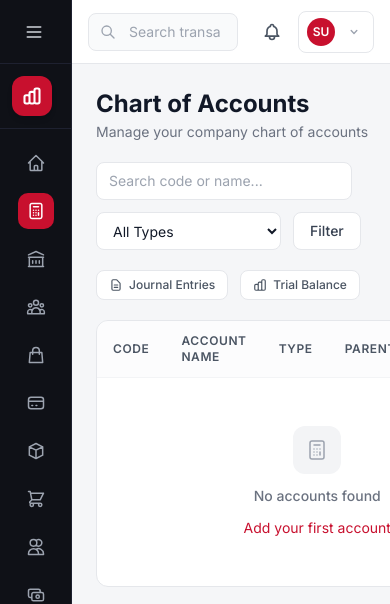
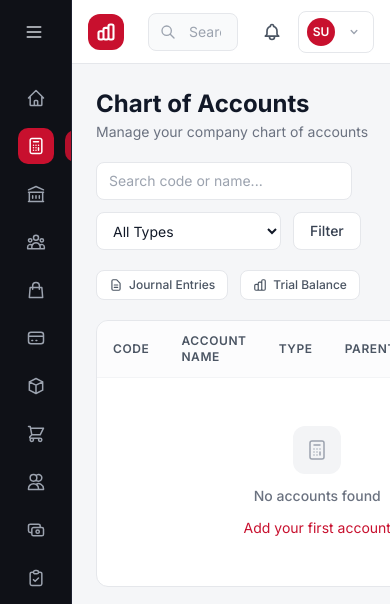
Before and after one commit to Kagunye/Merp, a Django app: page /accounting/ in a window 390 px wide; the page is wider, and only the part inside the window is pictured. Shown: the top 604 px of that part. Run offline with Django 5.2, Linux system fonts and the light colour scheme; the visitor is signed in with stand-in values (Sample User, id 1); data that the repository does not hold is empty; some libraries are stand-ins or nearby versions.

Commit message:
Match Caritas sidebar layout exactly
- Drop the brand/logo row from inside the sidebar; the Caritas sidebar
  shows only the hamburger at the top when collapsed.
- Move the MERP brand (red tile + "MERP · Business Suite") into the
  topbar, immediately right of the sidebar, mirroring where the Caritas
  logo sits in the reference screenshots.
- Add a subtle red "bleed" that extends the active item slightly off the
  right edge of the collapsed rail, matching the active-state detail
  visible on the Home icon in the reference.

Co-Authored-By: Claude Opus 4.7 <noreply@anthropic.com>
Claude-Session: https://claude.ai/code/session_01VXazJWdeE8hrKqHWfYeH5s

```diff
--- a/templates/base/base.html
+++ b/templates/base/base.html
@@ -88,11 +88,23 @@
     .nav-item:not(.active):hover .nav-icon { color: #F3F4F6; }
     .nav-item:not(.active):hover .sidebar-label { color: #F9FAFB; }
 
-    /* Active — collapsed: red rounded tile around the icon only.
+    /* Active — collapsed: red rounded tile around the icon with a subtle red
+       bleed off the right edge of the sidebar (matches the Caritas reference).
        Active — expanded: full-width red pill with white icon + label. */
     .nav-item.active .nav-icon-wrap { background: var(--primary); }
     .nav-item.active .nav-icon { color: #fff; }
     .nav-item.active .sidebar-label { color: #fff; }
+    #sidebar:not(.expanded) .nav-item.active::after {
+      content: "";
+      position: absolute;
+      right: -12px;
+      top: 6px;
+      bottom: 6px;
+      width: 10px;
+      background: var(--primary);
+      border-radius: 10px 0 0 10px;
+      opacity: 0.9;
+    }
     #sidebar.expanded .nav-item.active { background: var(--primary); }
     #sidebar.expanded .nav-item.active .nav-icon-wrap { background: transparent; }
 
@@ -212,8 +224,8 @@
 <!-- SIDEBAR -->
 <aside id="sidebar" class="fixed left-0 top-0 bottom-0 flex flex-col z-40" style="background:#0F1117; border-right:1px solid #1E2130;">
 
-  <!-- Header row: hamburger (always visible) + "Menu" label (expanded only) -->
-  <div class="h-16 flex items-center shrink-0 px-3" style="border-bottom:1px solid #1E2130;">
+  <!-- Header row: hamburger only (always visible); "Menu" label appears when expanded. -->
+  <div class="h-16 flex items-center shrink-0 px-3">
     <button type="button" onclick="toggleSidebar()" title="Toggle sidebar"
             class="w-11 h-11 flex items-center justify-center rounded-xl shrink-0 hover:bg-white/5 transition-colors">
       <svg class="w-5 h-5 text-gray-300" fill="none" stroke="currentColor" viewBox="0 0 24 24">
@@ -221,19 +233,6 @@
       </svg>
     </button>
     <span class="sidebar-label ml-2 text-sm font-semibold text-white">Menu</span>
-  </div>
-
-  <!-- Brand row -->
-  <div class="flex items-center shrink-0 px-3 py-3" style="border-bottom:1px solid #1E2130;">
-    <div class="w-10 h-10 rounded-xl flex items-center justify-center shrink-0 shadow-md" style="background: var(--primary)">
-      <svg class="w-5 h-5 text-white" fill="none" stroke="currentColor" viewBox="0 0 24 24">
-        <path stroke-linecap="round" stroke-linejoin="round" stroke-width="2.5" d="M9 19v-6a2 2 0 00-2-2H5a2 2 0 00-2 2v6a2 2 0 002 2h2a2 2 0 002-2zm0 0V9a2 2 0 012-2h2a2 2 0 012 2v10m-6 0a2 2 0 002 2h2a2 2 0 002-2m0 0V5a2 2 0 012-2h2a2 2 0 012 2v14a2 2 0 01-2 2h-2a2 2 0 01-2-2z"/>
-      </svg>
-    </div>
-    <div class="sidebar-label ml-3 min-w-0">
-      <div class="text-sm font-bold text-white leading-tight truncate">MERP ERP</div>
-      <div class="text-[11px] text-gray-500 leading-tight">Business Suite</div>
-    </div>
   </div>
 
   <!-- Nav Items -->
@@ -498,6 +497,19 @@
   <header id="topbar" class="fixed top-0 right-0 bg-white border-b border-gray-200 flex items-center h-16 px-4 z-30"
           style="left: var(--sidebar-width); transition: left 0.2s ease;">
 
+    <!-- Brand (sits beside the sidebar like the Caritas logo in the reference) -->
+    <a href="{% url 'dashboard:index' %}" class="flex items-center gap-2 mr-6 shrink-0 group">
+      <div class="w-9 h-9 rounded-xl flex items-center justify-center shrink-0" style="background: var(--primary)">
+        <svg class="w-5 h-5 text-white" fill="none" stroke="currentColor" viewBox="0 0 24 24">
+          <path stroke-linecap="round" stroke-linejoin="round" stroke-width="2.5" d="M9 19v-6a2 2 0 00-2-2H5a2 2 0 00-2 2v6a2 2 0 002 2h2a2 2 0 002-2zm0 0V9a2 2 0 012-2h2a2 2 0 012 2v10m-6 0a2 2 0 002 2h2a2 2 0 002-2m0 0V5a2 2 0 012-2h2a2 2 0 012 2v14a2 2 0 01-2 2h-2a2 2 0 01-2-2z"/>
+        </svg>
+      </div>
+      <div class="hidden lg:block leading-tight">
+        <div class="text-base font-bold text-gray-900 tracking-tight">MERP</div>
+        <div class="text-[10px] font-medium uppercase tracking-wider text-gray-500">Business Suite</div>
+      </div>
+    </a>
+
     <!-- Search -->
     <div class="flex-1 max-w-lg">
       <div class="relative">
```
